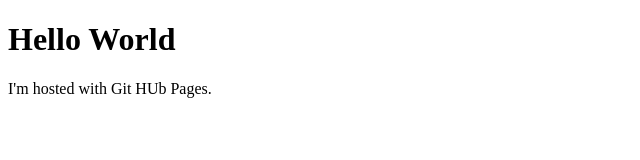
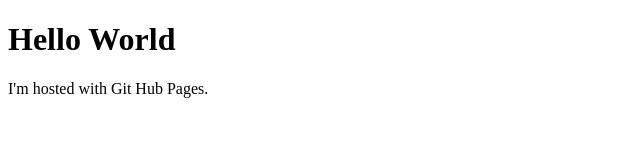
Before and after one commit to MeaganVCode/MeaganVCode.github.io, a plain HTML site: page index.html in a window 1280 px wide. Shown: the full height of the page, 0-640 px from the left. Drawn offline with Linux system fonts and the light colour scheme.

Commit message:
Update index.html

```diff
--- a/index.html
+++ b/index.html
@@ -7,6 +7,6 @@
 </head>
 <body>
     <h1>Hello World</h1>
-    <p>I'm hosted with Git HUb Pages.</p>
+    <p>I'm hosted with Git Hub Pages.</p>
 </body>
 </html>
```
